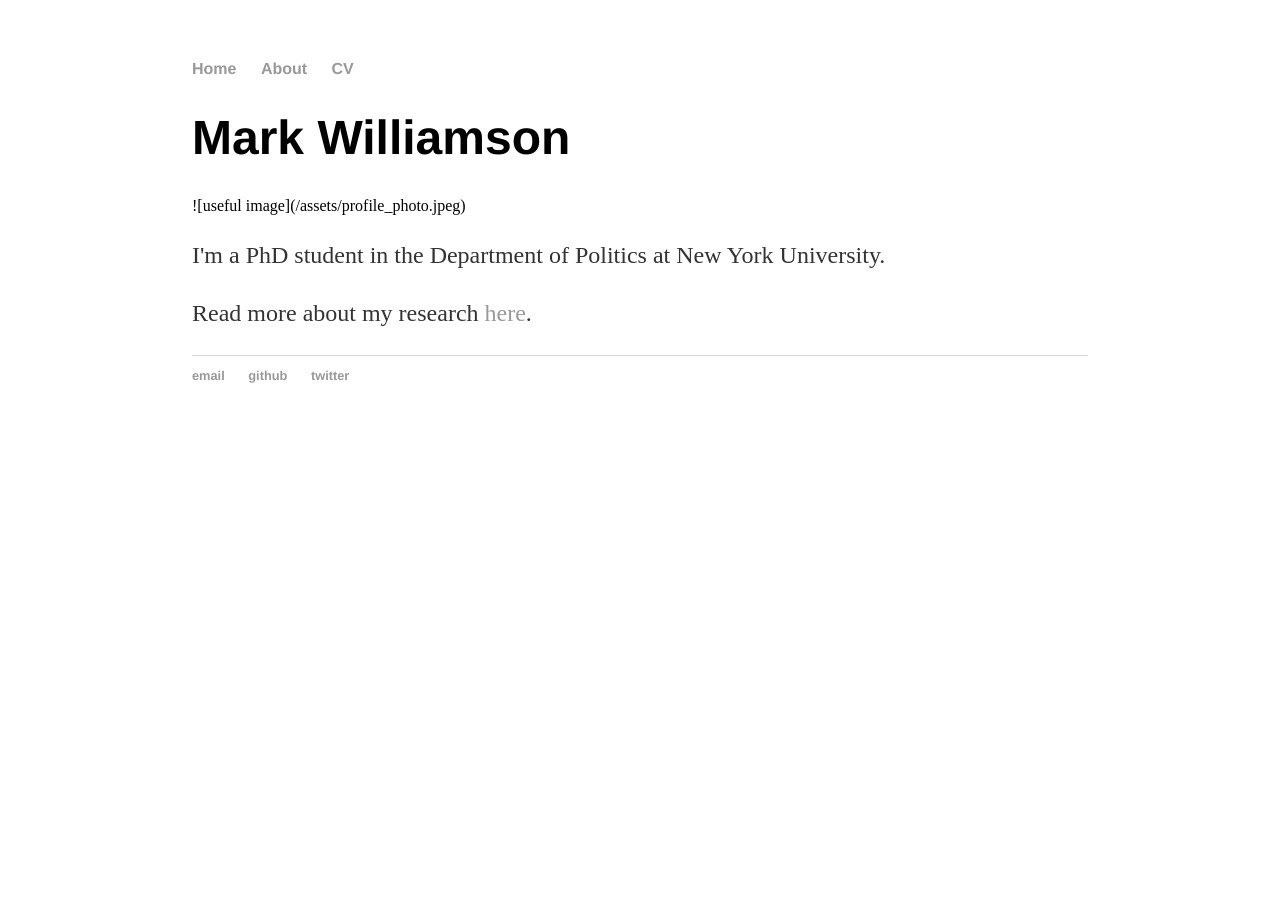
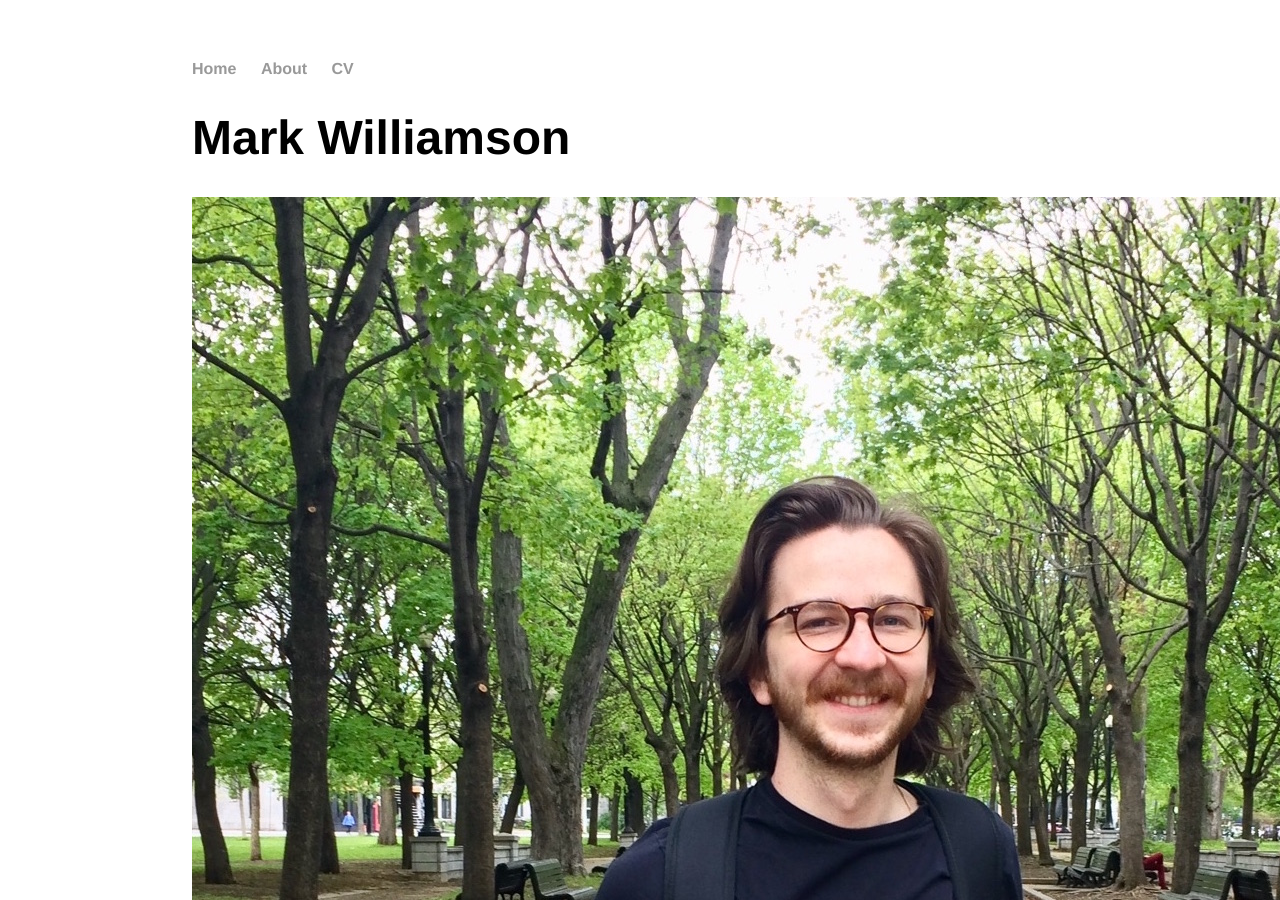
Before and after one commit to mark-williamson/mark-williamson.github.io, a Jekyll site: the page built from index.html, in a window 1280 px wide and 900 px high. Built offline with Jekyll 4.4.1, drawn with Linux system fonts in a browser that asks for light colours.

Commit message:
update photo code

```diff
--- a/index.html
+++ b/index.html
@@ -4,7 +4,7 @@ title: Mark Williamson
 ---
 <div class="blurb">
 	<h1>Mark Williamson</h1>
-	![useful image]({{mark-williamson.github.io}}/assets/profile_photo.jpeg)
+	<img src="assets/profile_photo.jpeg?raw=true"/>
 	<p>I'm a PhD student in the Department of Politics at New York University. </p>
 	<p> Read more about my research <a href="/about">here</a>.</p>
 </div><!-- /.blurb -->
```
